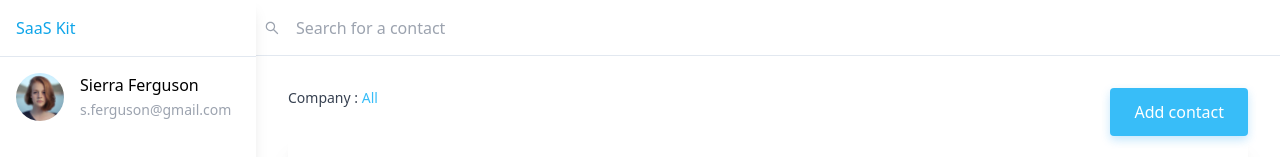
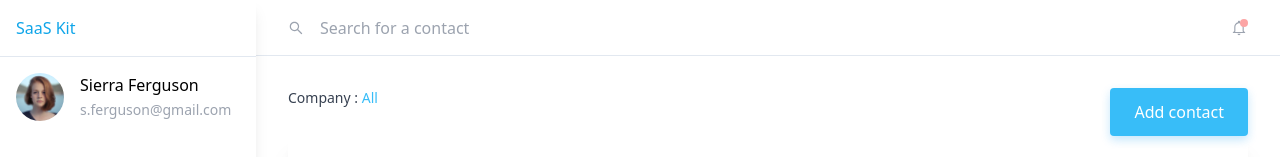
Before and after one commit to Ulysseassoo/Dashboard-Integration, a React (Vite) app: page /contacts in a window 1280 px wide. Shown: the top 157 px of the page. Built offline with nearby package versions, Linux system fonts and the light colour scheme.

Commit message:
Added notifications icon in header

```diff
--- a/src/Components/Header.jsx
+++ b/src/Components/Header.jsx
@@ -1,13 +1,18 @@
 import React from "react";
 import { AiOutlineSearch } from "react-icons/ai";
+import { IoMdNotificationsOutline } from "react-icons/io";
 
 function Header({ content }) {
   return (
-    <div className="h-[calc(4rem-0.5rem)] p-2 bg-white border-b border-slate-200 flex items-center">
+    <div className="h-[calc(4rem-0.5rem)] py-2 px-8 bg-white border-b border-slate-200 flex items-center justify-between">
       <span className="text-gray-400 flex gap-4 flex justify-center items-center">
         <AiOutlineSearch />
         {content}
       </span>
+      <div className="text-gray-400 text-lg relative">
+        <IoMdNotificationsOutline />
+        <span className="block h-2 w-2 rounded-full bg-red-300 absolute top-0 right-0" />
+      </div>
     </div>
   );
 }
```
